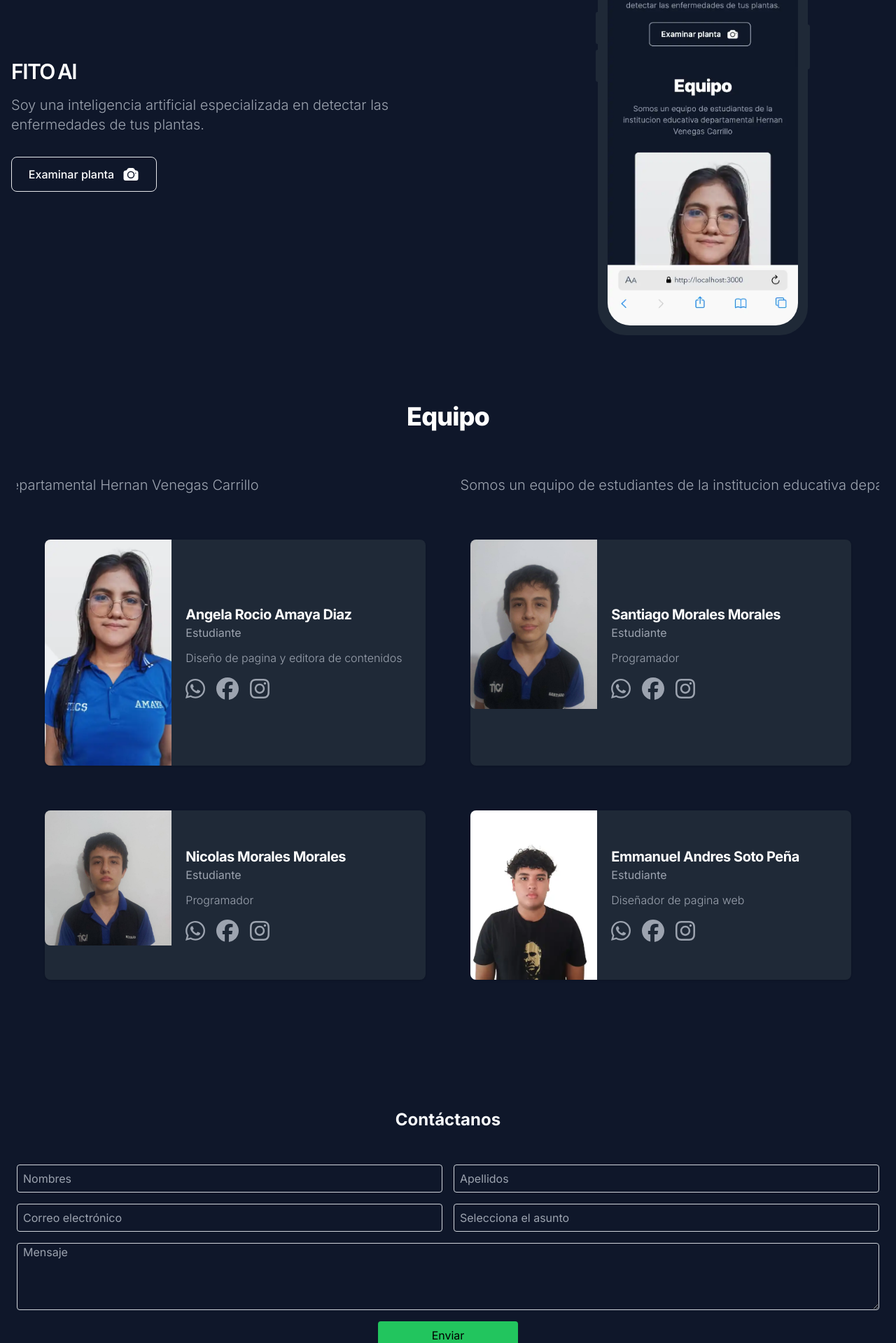
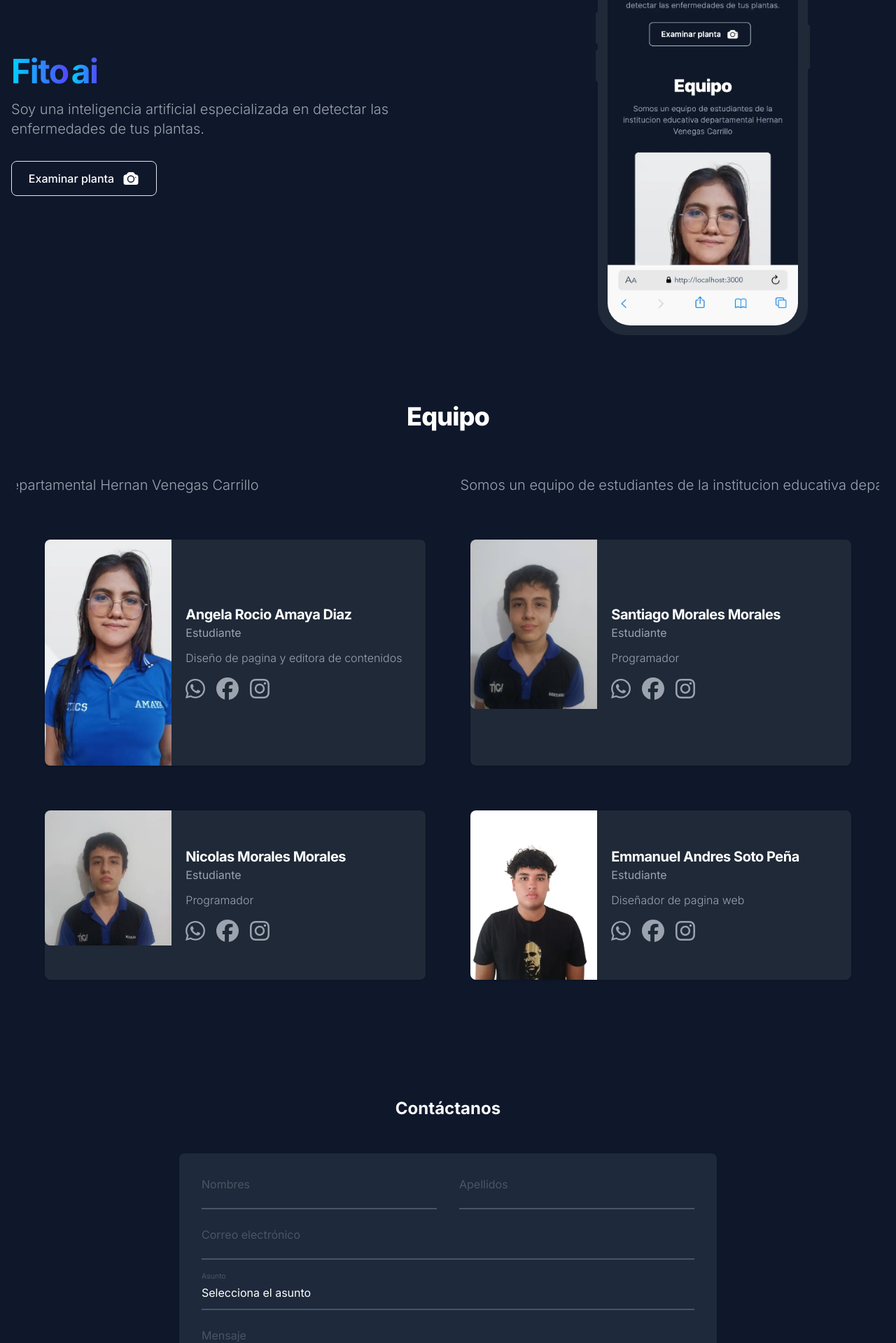
Before and after one commit to edwar/fitoai, a Next.js app: page / in a window 1280 px wide. Shown: the part 201-2120 px from the top of the page at 70% size. Built offline with nearby package versions, Linux system fonts and the light colour scheme.

Commit message:
cambios en la zona principa de la pagina

```diff
--- a/src/app/Components/Brand.tsx
+++ b/src/app/Components/Brand.tsx
@@ -1,10 +1,18 @@
 import React from 'react';
+import './estilos/style.css'; // Ruta correcta para el archivo CSS
 
 export default function Brand() {
   return (
-    <div className='flex gap-1'>
-      <span className='uppercase text-3xl font-semibold'>Fito</span>
-      <span className='uppercase text-3xl font-semibold'>ai</span>
+    <div className='flex flex-col items-center gap-2'>
+      <div className='flex gap-1 relative'>
+        <span className='text-gradient'>
+          Fito
+        </span>
+        <span className='text-gradient'>
+          ai
+        </span>
+        <div className='absolute bottom-0 left-0 w-full h-1'></div>
+      </div>
     </div>
   );
 }
--- a/src/app/Components/Footer.tsx
+++ b/src/app/Components/Footer.tsx
@@ -4,12 +4,12 @@ import Link from 'next/link'
 
 const Footer = () => {
   return (
-    <footer className='wrapper p-4 md:p-8 lg:p-10'>
+    <footer className='wrapper p-4 md:p-8 lg:p-10 '>
       <div className='text-center'>
           <Link href='/' className='flex gap-3 justify-center items-center text-2xl font-semibold text-white'>
               <Logo/>
           </Link>
-          <p className='my-6 text-gray-400'>Aplicacion web potenciada con Inteligencia Artificial que ayuda con la identificación de plagas en los cultivos.</p>
+          <p className='my-6 text-gray-400 bg-slate-900'>Aplicacion web potenciada con Inteligencia Artificial que ayuda con la identificación de plagas en los cultivos.</p>
           <span className='text-sm sm:text-center text-gray-400'>2024 - <Link href='/' className='hover:underline'>Fito AI</Link>.</span>
       </div>
     </footer>
--- a/src/app/Components/Hero.tsx
+++ b/src/app/Components/Hero.tsx
@@ -15,7 +15,7 @@ const Hero = ({ goToCamera }: Props) => {
                     <Brand />
                 </h1>
                 <p className='max-w-2xl text-center lg:text-left mb-6 font-light lg:mb-8 lg:text-lg lg:text-xl text-gray-400'>Soy una inteligencia artificial especializada en detectar las enfermedades de tus plantas.</p>
-                <button onClick={goToCamera} className='flex w-52 gap-3 border items-center justify-center px-5 py-3 mr-3 text-base font-medium text-center text-white rounded-lg bg-primary-700 hover:bg-primary-800 focus:ring-4 focus:ring-primary-300 focus:ring-primary-900'>
+                <button onClick={goToCamera} className='flex w-52 gap-3 border items-center justify-center px-5 py-3 mr-3 text-base font-medium text-center text-white rounded-lg bg-primary-700 hover:bg-primary-800 focus:ring-4 focus:ring-primary-300 focus:ring-primary-900 hover:border-green-500 hover:text-green-500'>
                     Examinar planta
                     <Camera />
                 </button>
--- /dev/null
+++ b/src/app/Components/estilos/style.css
@@ -0,0 +1,41 @@
+/* brand.css */
+
+/* Definimos la animación del texto con colores de gradiente */
+@keyframes gradientText {
+    0% { background-position: 0% 50%; }
+    50% { background-position: 100% 50%; }
+    100% { background-position: 0% 50%; }
+  }
+
+  .text-gradient {
+    font-size: 3rem; /* Tamaño del texto */
+    font-weight: bold; /* Peso de la fuente */
+    background: linear-gradient(270deg, #ff007a, #7d00ff, #00d2ff); /* Gradiente de colores */
+    background-clip: text;
+    -webkit-background-clip: text;
+    color: transparent; /* Hacemos el color del texto transparente para que se vea el gradiente */
+    background-size: 300% 300%; /* Tamaño del gradiente para el movimiento */
+    animation: gradientText 5s ease infinite; /* Aplicamos la animación del gradiente */
+  }
+
+/* Animacion pantalla de carga*/
+
+/* style.css */
+.wave-container {
+    display: inline-flex;
+    font-size: 24px;
+  }
+
+  .wave-animation {
+    display: inline-block;
+    animation: wave 1.5s infinite;
+  }
+
+  @keyframes wave {
+    0%, 100% {
+      transform: translateY(0);
+    }
+    50% {
+      transform: translateY(-15px);
+    }
+  }
--- a/src/app/page.tsx
+++ b/src/app/page.tsx
@@ -8,6 +8,7 @@ import Message from '@/app/Components/Message';
 import { sendEmail } from '@/actions';
 import { ToastContainer, toast } from 'react-toastify';
 import 'react-toastify/dist/ReactToastify.css';
+import './Components/estilos/style.css'; // Asegúrate de importar el archivo CSS donde defines la animación
 
 export default function Home() {
   const [showCamera, setShowCamera] = useState(false);
@@ -65,12 +66,25 @@ export default function Home() {
     setIsLoading(false);
   };
 
+  const splitText = (text: string) => {
+    return text.split('').map((char, index) => (
+      <span key={index} className="wave-animation">{char === ' ' ? '\u00A0' : char}</span>
+    ));
+  };
+
   return (
     showCamera ? (
       <CustomWebcam callback={handlerIA} close={() => setShowCamera(false)} />
     ) : (
       <>
-        {isLoading && <><Loading /><p className='text-white text-3xl absolute inset-0 overflow-hidden flex items-center justify-center z-50 top-72'>Enviando tu mensaje, esto podria tardar unos momentos...</p></>}
+        {isLoading && (
+          <>
+            <Loading />
+            <p className='text-white text-3xl absolute inset-0 overflow-hidden flex items-center justify-center z-50 top-72'>
+              {splitText('Enviando tu mensaje, esto podría tardar unos momentos...')}
+            </p>
+          </>
+        )}
 
         {!isLoading && (
           <>
@@ -79,51 +93,87 @@ export default function Home() {
             </header>
             <main className={`${message ? 'overflow-hidden' : ''} flex flex-col`}>
               <Team />
-              <div className='wrapper py-8 px-4 lg:py-16 lg:px-6'>
-                <h2 className='text-2xl font-bold text-center mb-10 text-slate-50 animate-bounce'>Contáctanos</h2>
-                <form className='flex flex-col gap-4 w-full items-center' onSubmit={handleSubmit}>
-                  <div className="grid grid-cols-1 md:grid-cols-2 gap-4 w-full">
+              <div className='relative py-8 px-4 lg:py-12 lg:px-6'>
+                <h2 className='text-2xl font-bold text-center mb-10 text-slate-50 animate-bounce'>
+                  Contáctanos
+                </h2>
+                <div className='bg-slate-800 rounded-lg p-8 space-y-8 mx-auto max-w-3xl'>
+                  <form onSubmit={handleSubmit}>
+                    <div className='grid grid-cols-1 md:grid-cols-2 gap-8'>
+                      <div className='relative'>
                         <input
+                          id='names'
                           name='names'
-                      className='h-10 rounded px-2 text-white border border-gray-300 bg-transparent focus:border-blue-500 focus:outline-none'
+                          className='peer placeholder-transparent h-12 w-full border-b-2 border-slate-600 text-white focus:border-blue-500 outline-none bg-transparent'
                           type="text"
                           placeholder='Nombres'
                           required
+                          autoComplete='off'
                         />
+                        <label htmlFor='names' className='absolute left-0 top-2 text-gray-600 text-sm transition-all duration-300 transform -translate-y-4 scale-75 origin-top-left peer-placeholder-shown:scale-100 peer-placeholder-shown:-translate-y-2 peer-placeholder-shown:top-2 peer-placeholder-shown:text-base peer-focus:-translate-y-4 peer-focus:scale-75 peer-focus:text-gray-600'>
+                          Nombres
+                        </label>
+                      </div>
+                      <div className='relative'>
                         <input
+                          id='lastNames'
                           name='lastNames'
-                      className='h-10 rounded px-2 text-white border border-gray-300 bg-transparent focus:border-blue-500 focus:outline-none'
+                          className='peer placeholder-transparent h-12 w-full border-b-2 border-slate-600 text-white focus:border-blue-500 outline-none bg-transparent'
                           type="text"
                           placeholder='Apellidos'
                           required
+                          autoComplete='off'
                         />
+                        <label htmlFor='lastNames' className='absolute left-0 top-2 text-gray-600 text-sm transition-all duration-300 transform -translate-y-4 scale-75 origin-top-left peer-placeholder-shown:scale-100 peer-placeholder-shown:-translate-y-2 peer-placeholder-shown:top-2 peer-placeholder-shown:text-base peer-focus:-translate-y-4 peer-focus:scale-75 peer-focus:text-gray-600'>
+                          Apellidos
+                        </label>
+                      </div>
+                    </div>
+                    <div className='relative mt-6'>
                       <input
+                        id='email'
                         name='email'
-                      className='h-10 rounded px-2 text-white border border-gray-300 bg-transparent focus:border-blue-500 focus:outline-none'
+                        className='peer placeholder-transparent h-12 w-full border-b-2 border-slate-600 text-white focus:border-blue-500 outline-none bg-transparent'
                         type="email"
                         placeholder='Correo electrónico'
                         required
+                        autoComplete='off'
                       />
+                      <label htmlFor='email' className='absolute left-0 top-2 text-gray-600 text-sm transition-all duration-300 transform -translate-y-4 scale-75 origin-top-left peer-placeholder-shown:scale-100 peer-placeholder-shown:-translate-y-2 peer-placeholder-shown:top-2 peer-placeholder-shown:text-base peer-focus:-translate-y-4 peer-focus:scale-75 peer-focus:text-gray-600'>
+                        Correo electrónico
+                      </label>
+                    </div>
+                    <div className='relative mt-6'>
                       <select
+                        id='subject'
                         name='subject'
-                      className='h-10 rounded px-2 text-gray-400 border border-gray-300 bg-transparent focus:border-blue-500 focus:outline-none appearance-none'
+                        className='peer placeholder-transparent h-12 w-full border-b-2 border-slate-600 text-white focus:border-blue-500 outline-none bg-transparent appearance-none'
                         required
                       >
-                      <option value="" className="text-gray-400 bg-white">Selecciona el asunto</option>
+                        <option value="" className="text-gray-600 bg-white">Selecciona el asunto</option>
                         <option value="queja" className="text-black bg-white">Queja</option>
                         <option value="duda" className="text-black bg-white">Duda</option>
                         <option value="sugerencia" className="text-black bg-white">Sugerencia</option>
                       </select>
+                      <label htmlFor='subject' className='absolute left-0 top-2 text-gray-600 text-sm transition-all duration-300 transform -translate-y-4 scale-75 origin-top-left peer-placeholder-shown:scale-100 peer-placeholder-shown:-translate-y-2 peer-placeholder-shown:top-2 peer-placeholder-shown:text-base peer-focus:-translate-y-4 peer-focus:scale-75 peer-focus:text-gray-600'>
+                        Asunto
+                      </label>
                     </div>
+                    <div className='relative mt-6'>
                       <textarea
+                        id='text'
                         name='text'
-                    className='h-24 rounded px-2 text-white border border-gray-300 bg-transparent focus:border-blue-500 focus:outline-none w-full'
-                    id="message"
+                        className='peer placeholder-transparent h-24 w-full border-b-2 border-slate-600 text-white focus:border-blue-500 outline-none bg-transparent'
                         placeholder='Mensaje'
                         required
                       ></textarea>
+                      <label htmlFor='text' className='absolute left-0 top-2 text-gray-600 text-sm transition-all duration-300 transform -translate-y-4 scale-75 origin-top-left peer-placeholder-shown:scale-100 peer-placeholder-shown:-translate-y-2 peer-placeholder-shown:top-2 peer-placeholder-shown:text-base peer-focus:-translate-y-4 peer-focus:scale-75 peer-focus:text-gray-600'>
+                        Mensaje
+                      </label>
+                    </div>
+                    <div className='flex justify-center mt-6'>
                       <button
-                    className={`w-[200px] h-10 rounded flex items-center justify-center ${isLoading ? 'bg-gray-500 cursor-not-allowed' : 'bg-green-500 hover:bg-green-400'} transition-colors duration-300`}
+                        className={`w-3/6 h-12 rounded-lg flex items-center justify-center ${isLoading ? 'bg-gray-500 cursor-not-allowed' : 'bg-green-500 hover:bg-indigo-600 transition-transform duration-300 scale-100 hover:scale-105 align-middle'} transition-colors duration-300`}
                         type="submit"
                         disabled={isLoading}
                       >
@@ -132,12 +182,12 @@ export default function Home() {
                         ) : (
                           "Enviar"
                         )}
-
                       </button>
-
+                    </div>
                   </form>
                 </div>
                 <Message message={message} close={() => setMessage('')} />
+              </div>
             </main>
           </>
         )}
```
Also changed, not shown: 1 other file (tests, documents, lock files or other folders). Lines whose indentation alone changed are shown as unchanged.
